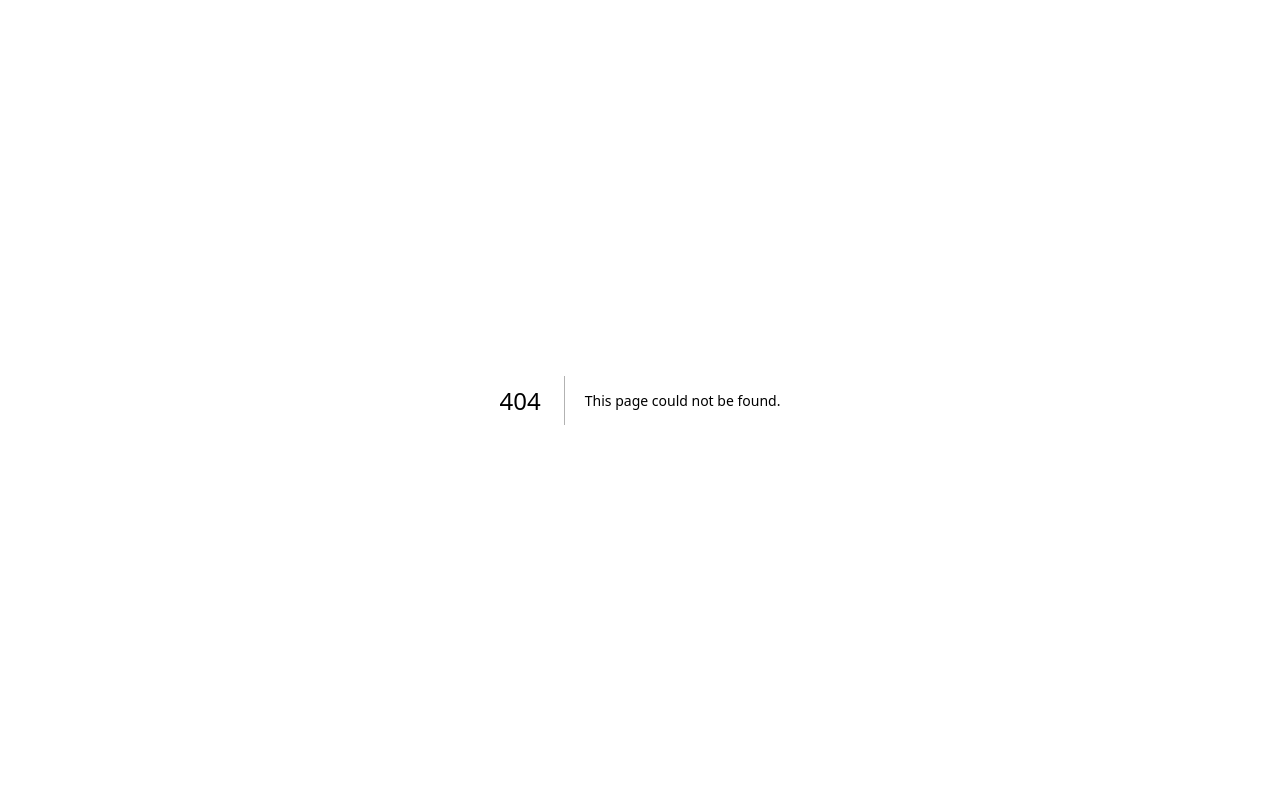
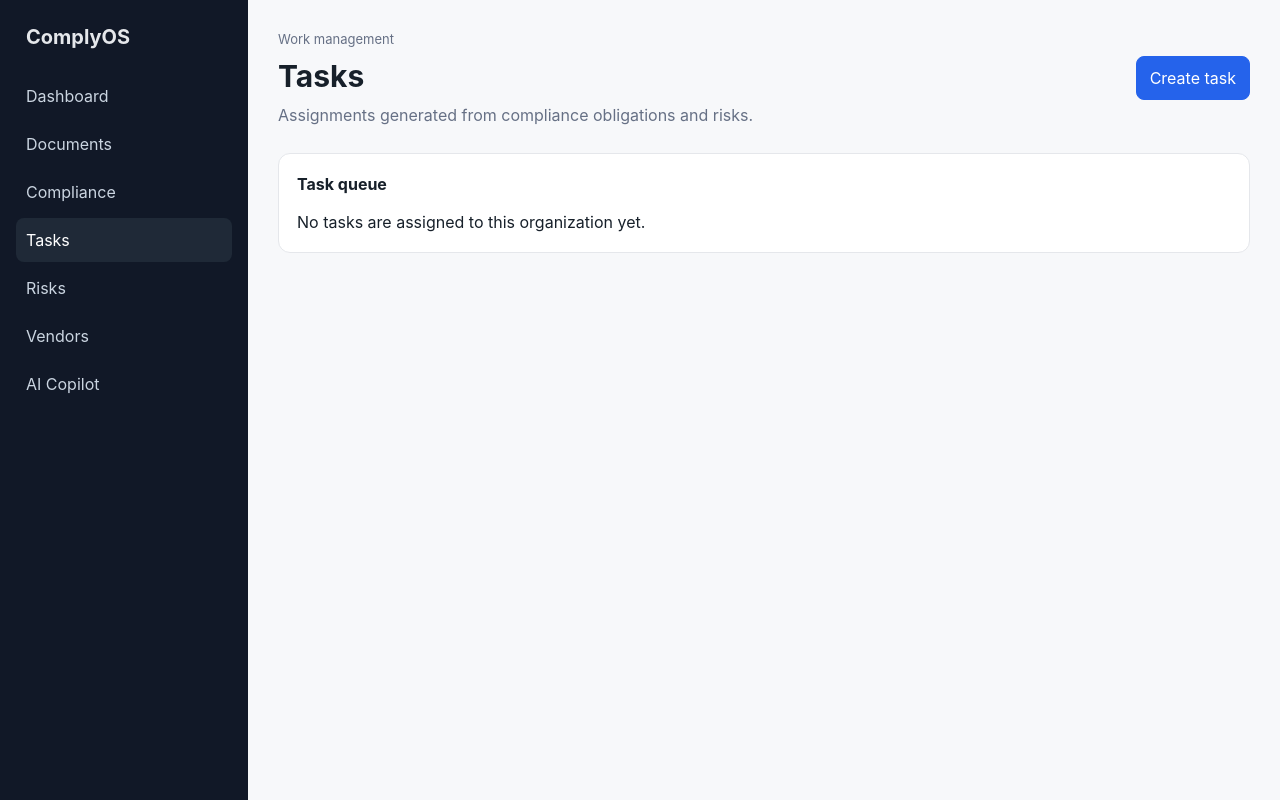
Before and after one commit to Madanpatel/Madanpatel, a Next.js app: page /tasks in a window 1280 px wide. Before the commit this address had no page. Built offline with nearby package versions, Linux system fonts and the light colour scheme; no server answers.

Commit message:
feat(tasks): add tenant-scoped task workspace

```diff
--- /dev/null
+++ b/app/tasks/page.tsx
@@ -0,0 +1,9 @@
+import Link from 'next/link'
+import { createClient } from '@/lib/supabase/server'
+
+export default async function TasksPage(){
+ const supabase=await createClient(); const {data:{user}}=await supabase.auth.getUser();
+ const {data:m}=user?await supabase.from('organization_members').select('organization_id').eq('user_id',user.id).eq('status','ACTIVE').maybeSingle():{data:null}
+ const {data:items=[]}=m?await supabase.from('tasks').select('id,title,status,priority,due_date').eq('organization_id',m.organization_id).order('due_date',{ascending:true}).limit(100):{data:[]}
+ return <div className="shell"><aside className="sidebar"><div className="brand">ComplyOS</div><nav className="nav">{[['Dashboard','/dashboard'],['Documents','/documents'],['Compliance','/compliance'],['Tasks','/tasks'],['Risks','/risks'],['Vendors','/vendors'],['AI Copilot','/copilot']].map(([x,h])=><Link className={x==='Tasks'?'active':''} key={x} href={h}>{x}</Link>)}</nav></aside><main className="main"><header className="topbar"><div><div className="eyebrow">Work management</div><div className="h1">Tasks</div><p className="muted">Assignments generated from compliance obligations and risks.</p></div><button className="btn primary">Create task</button></header><section className="card"><div className="section-title">Task queue</div>{items.length===0?<div className="empty">No tasks are assigned to this organization yet.</div>:<div className="table"><div className="table-head"><span>Task</span><span>Due</span><span>Priority</span><span>Status</span></div>{items.map(x=><div className="table-row" key={x.id}><span><b>{x.title}</b></span><span>{x.due_date??'No due date'}</span><span><span className="badge neutral">{x.priority}</span></span><span><span className="badge neutral">{x.status}</span></span></div>)}</div>}</section></main></div>
+}
```
